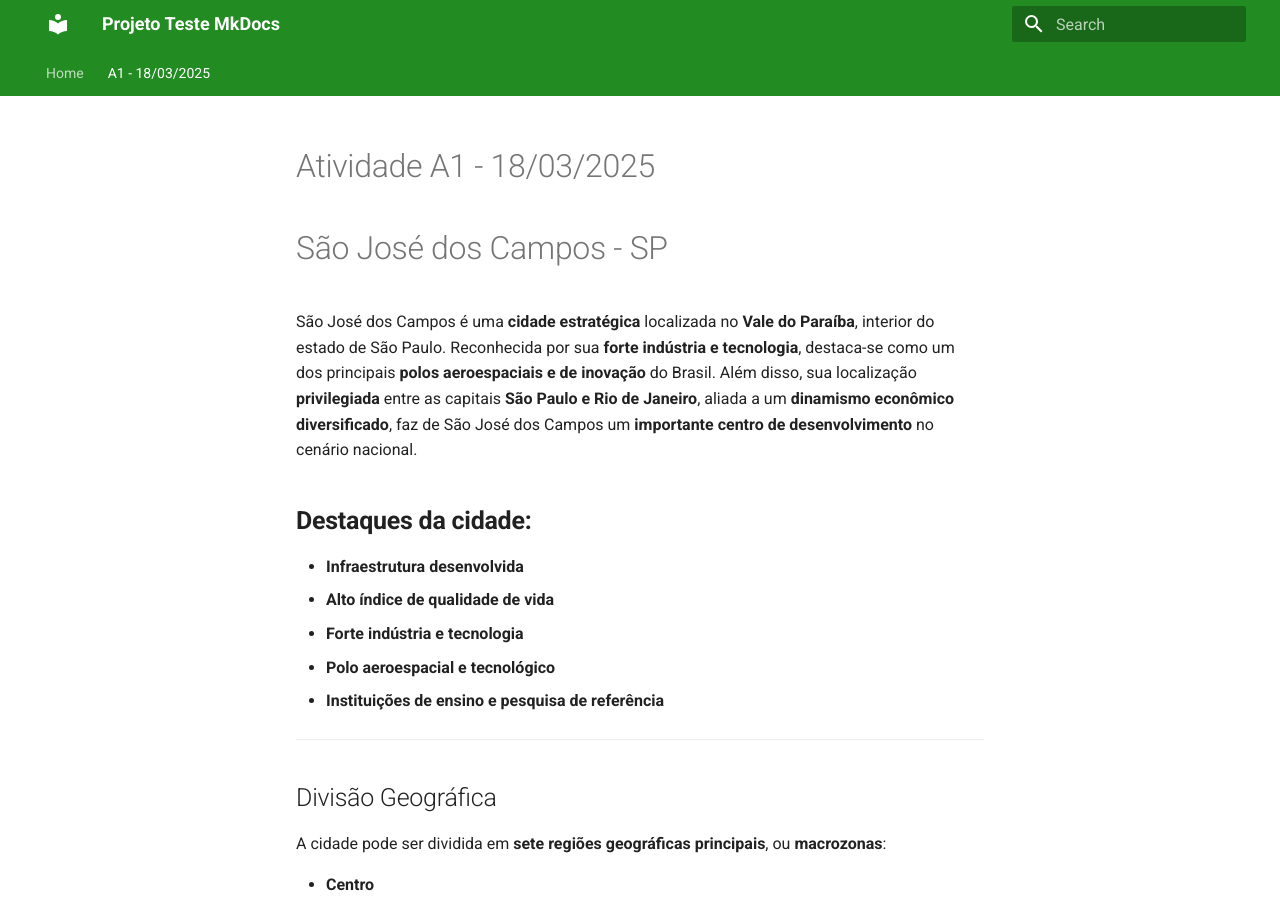
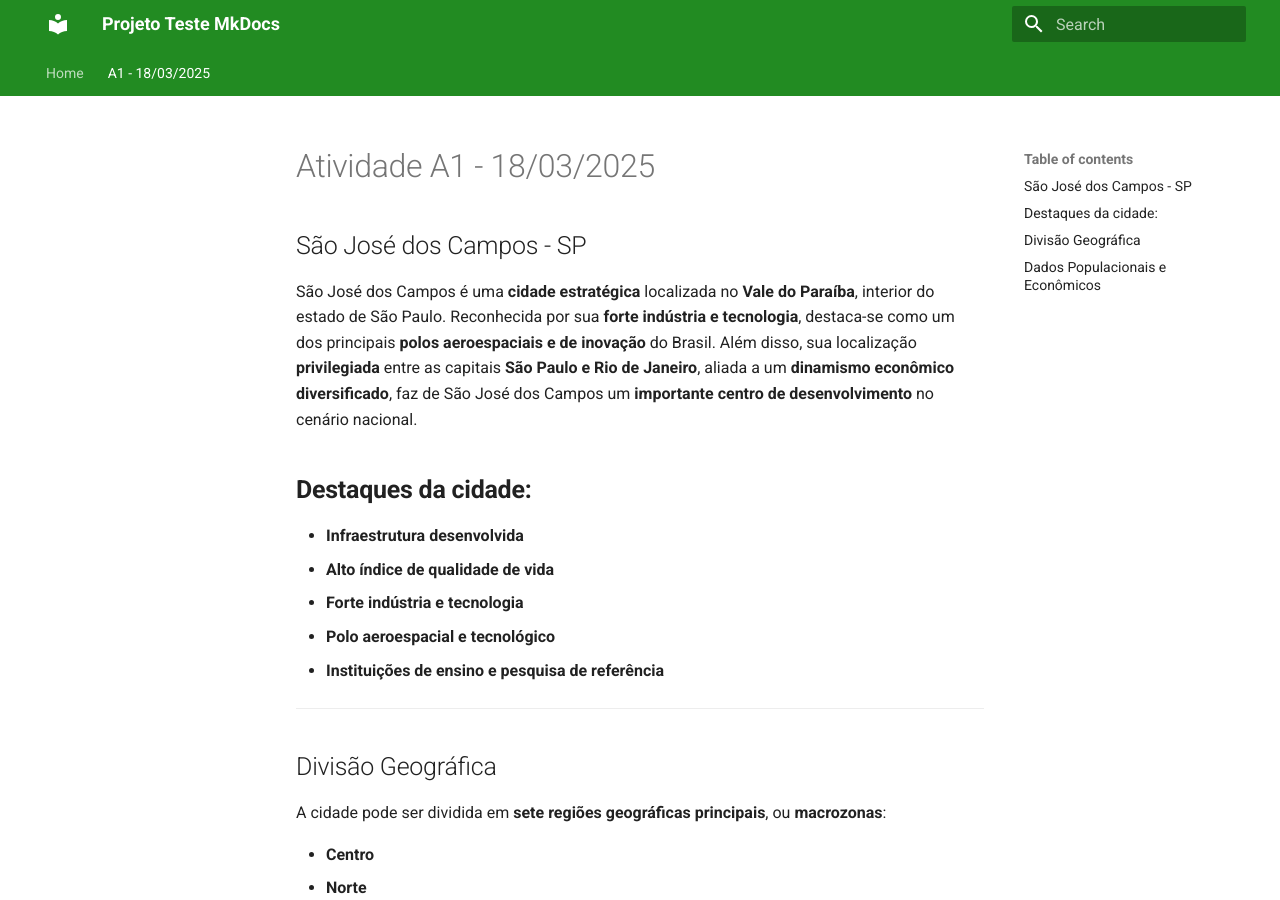
Before and after one commit to Lirucas/ProjetoTesteMkDocs, an MkDocs documentation site: the page built from docs/atv1.md, in a window 1280 px wide and 900 px high. Built offline with MkDocs 1.6.1 and Material for MkDocs 9.7.7, drawn with Linux system fonts in a browser that asks for light colours.

Commit message:
Adicionando alterações no conteúdo, links, e fontes

```diff
--- a/docs/atv1.md
+++ b/docs/atv1.md
@@ -1,6 +1,6 @@
 # Atividade A1 - 18/03/2025
 
-# São José dos Campos - SP
+## São José dos Campos - SP
 
 São José dos Campos é uma **cidade estratégica** localizada no **Vale do Paraíba**, interior do estado de São Paulo. Reconhecida por sua **forte indústria e tecnologia**, destaca-se como um dos principais **polos aeroespaciais e de inovação** do Brasil. Além disso, sua localização **privilegiada** entre as capitais **São Paulo e Rio de Janeiro**, aliada a um **dinamismo econômico diversificado**, faz de São José dos Campos um **importante centro de desenvolvimento** no cenário nacional.
 
```
